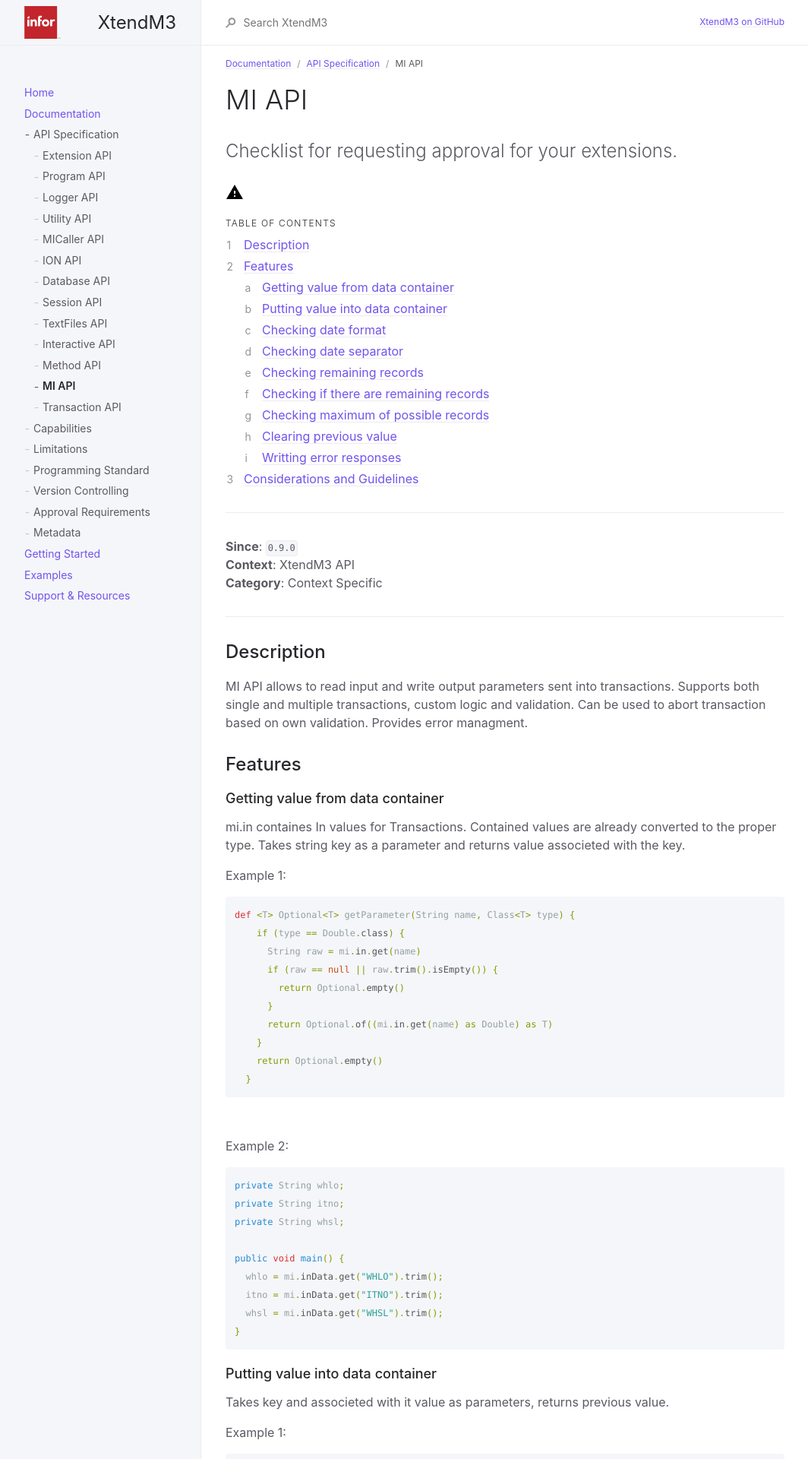
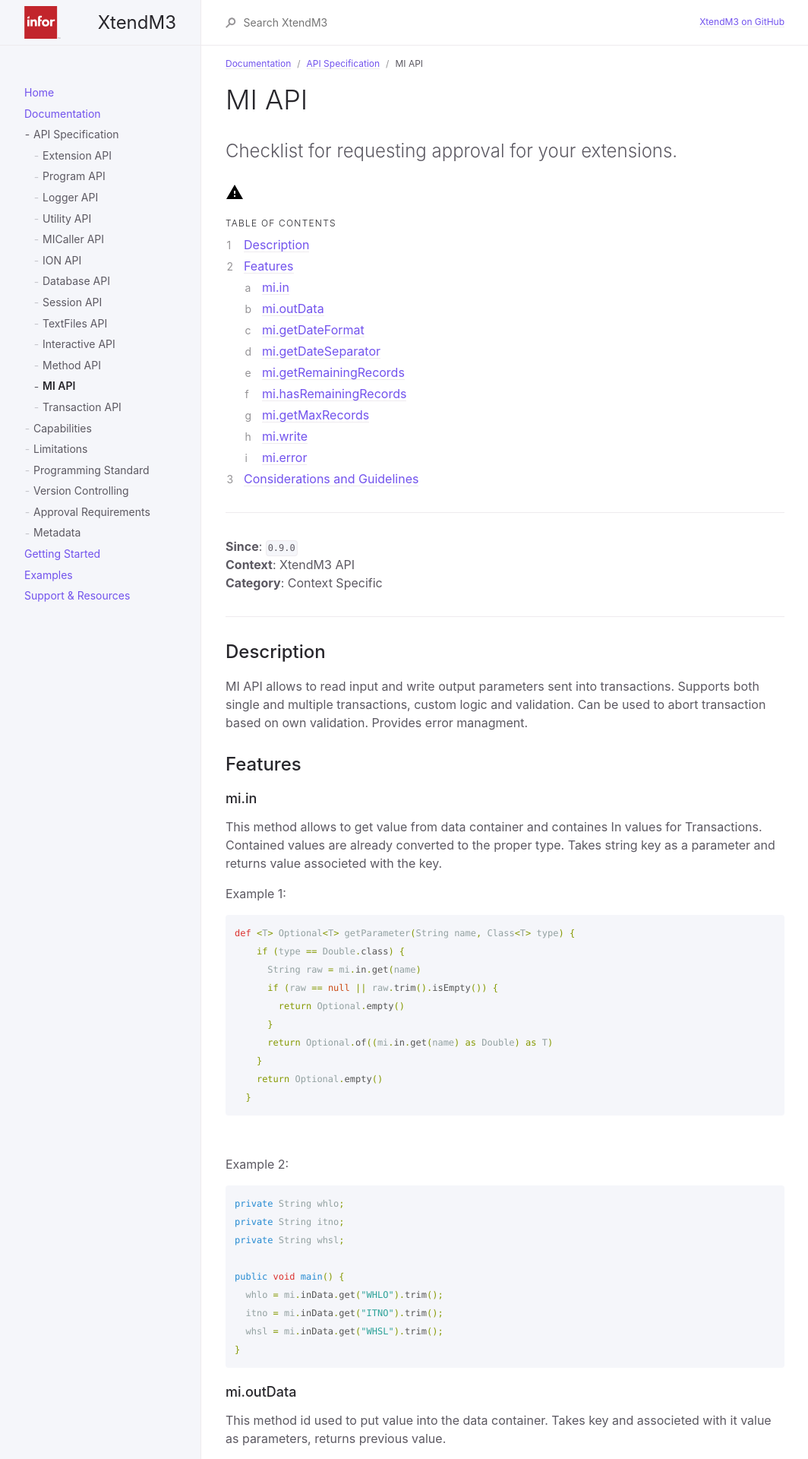
Before and after one commit to infor-cloud/xtendm3, a Jekyll site: the page built from docs/documentation/api-specification/mi-api.md, in a window 1280 px wide. Shown: the top 1920 px of the page at 76% size, without its empty margins (107-1171 px from the left). Built offline with Jekyll 4.4.1, drawn with Linux system fonts in a browser that asks for light colours; some of the changed text lies outside the part shown.

Commit message:
Methods titles modified

````diff
--- a/docs/documentation/api-specification/mi-api.md
+++ b/docs/documentation/api-specification/mi-api.md
@@ -31,8 +31,8 @@ MI API allows to read input and write output parameters sent into transactions.
 
 ## Features
 
-### Getting value from data container
-mi.in containes In values for Transactions. Contained values are already converted to the proper type.
+### mi.in
+This method allows to get value from data container and containes In values for Transactions. Contained values are already converted to the proper type.
 Takes string key as a parameter and returns value associeted with the key.
 
 Example 1:
@@ -63,8 +63,8 @@ public void main() {
 }
 ```
 
-### Putting value into data container
-Takes key and associeted with it value as parameters, returns previous value.
+### mi.outData
+This method id used to put value into the data container. Takes key and associeted with it value as parameters, returns previous value.
 
 Example 1:
 ```groovy
@@ -82,8 +82,8 @@ void main() {
   mi.outData.put("WHLO", String.valueOf(getParameter("NUMB", Double.class).orElse(null)))
 }
 ```
-### Checking date format
-Returns date format as a string. Possible formats: YMD8, YMD6, MDY6, DMY6, YWD5.
+### mi.getDateFormat
+This method checks date format and returns it as a string. Possible formats: YMD8, YMD6, MDY6, DMY6, YWD5.
 
 Example:
 ```groovy
@@ -93,7 +93,7 @@ void main() {
   }
 }
 ```
-### Checking date separator
+### mi.getDateSeparator
 Returns date separator as a char.
 
 Example:
@@ -106,7 +106,7 @@ String newDate = date.format( 'M'{sep}'d'{sep}'yyyy' )
 }
 ```
 
-### Checking remaining records
+### mi.getRemainingRecords
 Returns the amount of remaining records allowed to be written in current transaction.
 
 Example:
@@ -121,7 +121,7 @@ void main() {
 }
 ```
 
-### Checking if there are remaining records
+### mi.hasRemainingRecords
 Returns true if there are still any additional records to be written or false if not.
 
 Example:
@@ -134,7 +134,7 @@ void main() {
 }
 ```
 
-### Checking maximum of possible records
+### mi.getMaxRecords
 Returns the maximum amount of possible records to be written as an integer.
 
 Example:
@@ -148,7 +148,7 @@ public void main() {
 }
 ```
 
-### Clearing previous value
+### mi.write
 Writes response from data present in outData. Clears all values in outData.
 
 Example:
@@ -159,7 +159,7 @@ public void main() {
 }
 ```
 
-### Writting error responses
+### mi.error
 Writes error responses with parameters:
 String errorMessage - error message to display (only supports 240 characters);
 String field - field error occurred for (only supports 10 characters);
````
Also changed, not shown: docs/documentation/api-specification/session-api.md (+2 -2 lines), docs/documentation/api-specification/transaction-api.md (+3 -3 lines), index.md (+1 -1 lines).
